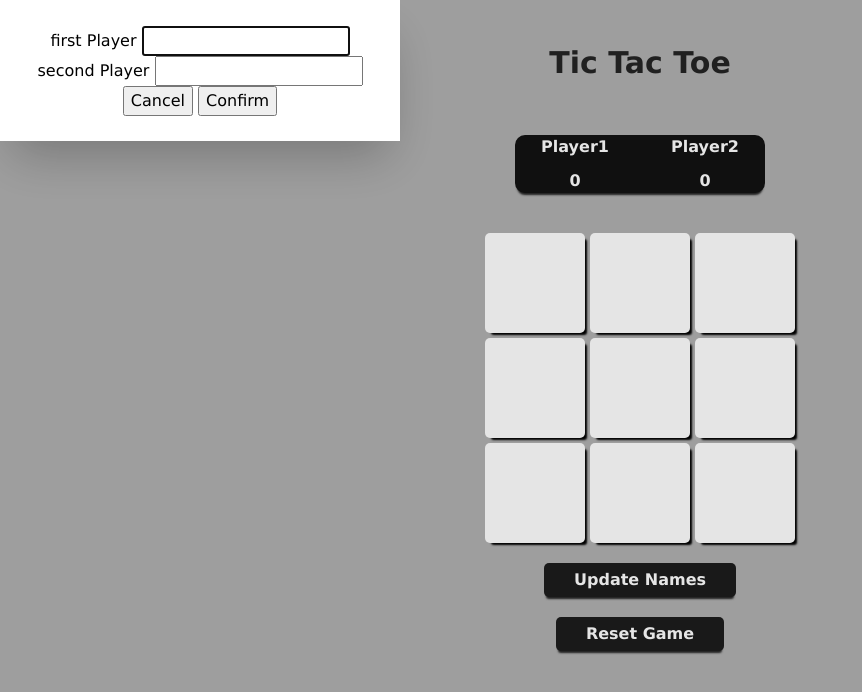
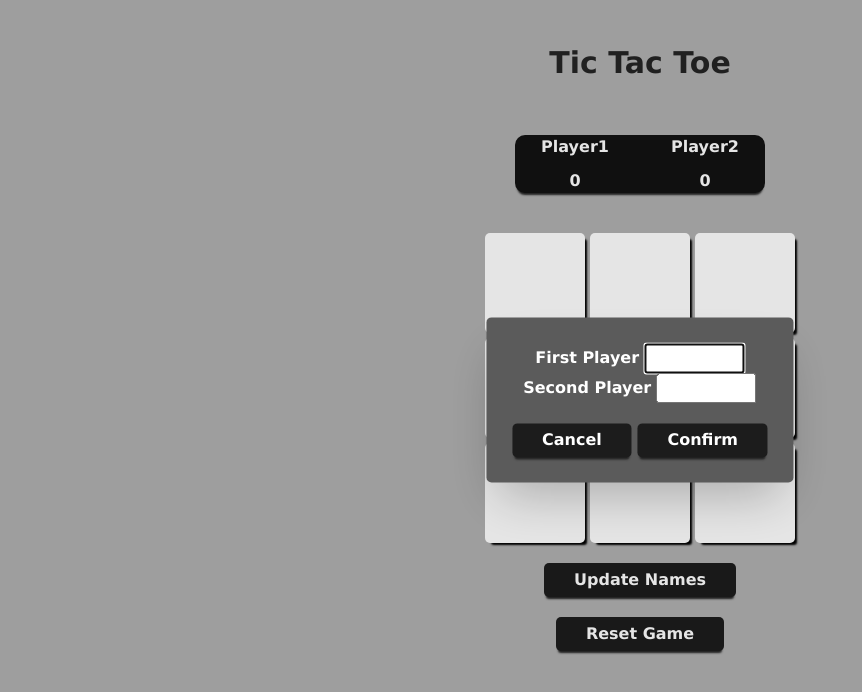
Before and after one commit to kloxer/TOP_Tic_Tac_Toe, a plain HTML site: page index.html in a window 1280 px wide. Both pictures are taken after a click on the button "Update Names". Shown: the whole page, without its empty margins (0-862 px from the left). Drawn offline with Linux system fonts and the light colour scheme.

Commit message:
Fixed dialog styling to appear neater

```diff
--- a/index.html
+++ b/index.html
@@ -32,13 +32,11 @@
 <div class="parentContainer">
     <dialog id="favDialog">
         <form method="dialog">
-          <p>
-            <label for="firstName">first Player</label>
-            <input type="firstName" name="firstName" id="firstName" required />
-            <label for="secondName">second Player</label>
-            <input type="firstName" name="secondName" id="secondName" required />
-          </p>
-          <div>
+            <label for="firstName">First Player
+            <input type="firstName" name="firstName" id="firstName" required /></label>
+            <label for="secondName">Second Player
+            <input type="firstName" name="secondName" id="secondName" required /></label>
+          <div class="formButtons">
             <button class="dialogButtons" id="cancel" type="reset">Cancel</button>
             <button class="dialogButtons" id="confirmBtn" value="default">Confirm</button>
         </div>
--- a/styles.css
+++ b/styles.css
@@ -46,6 +46,7 @@
     isolation: isolate;
   }
 
+@import url("https://fonts.googleapis.com/css2?family=Roboto:wght@400;700&display=swap");
 /* RESET */
 
 body{
@@ -127,24 +128,43 @@ body{
 }
 
 /* Ensure the parent container takes full height and centers its children */
-.parent-container {
-  display: flex;
-  justify-content: center;
-  align-items: center;
-  position: fixed; /* Ensure it stays in place */
 
+
+/* Existing dialog styles */
+dialog {
+  position: fixed; /* Position relative to the viewport */
+  top: 50%; /* Center vertically */
+  left: 50%; /* Center horizontally */
+  transform: translate(-50%, -50%); /* Offset by half of its width and height */
+  border: none !important;
+  border-radius: 5px;
+  box-shadow: 0 0 #0000, 0 0 #0000, 0 25px 50px -12px rgba(0, 0, 0, 0.25);
+  padding: 1.6rem;
+  max-width: 500px;
+  background-color: rgb(91, 91, 91);
 }
 
-/* Existing dialog styles */
-dialog[open] {
-  border: none !important;
-  border-radius: calc(5px * var(--ratio));
-  box-shadow: 0 0 #0000, 0 0 #0000, 0 25px 50px -12px rgba(0, 0, 0, 0.25);
-  padding: 1.6rem;
-  max-width: 400px;
-  background-color: white; /* Ensure it has a background */
+form{
   display: flex;
   flex-direction: column;
-  justify-content: flex-start;
-  align-items: center;
+  color: white;
+  font-weight: bold;
 }
+
+input{
+  max-width: 100px;
+}
+.formButtons{
+  margin-top: 20px;
+}
+.dialogButtons{
+
+  background-color: rgb(28, 28, 28);
+  box-shadow: 0 4px 2px -2px rgb(36, 36, 36);
+
+  border-style: none;
+  border-radius: 5px;
+  padding:5px 30px;
+  font-weight: bold;
+  color:white;
+}
```
